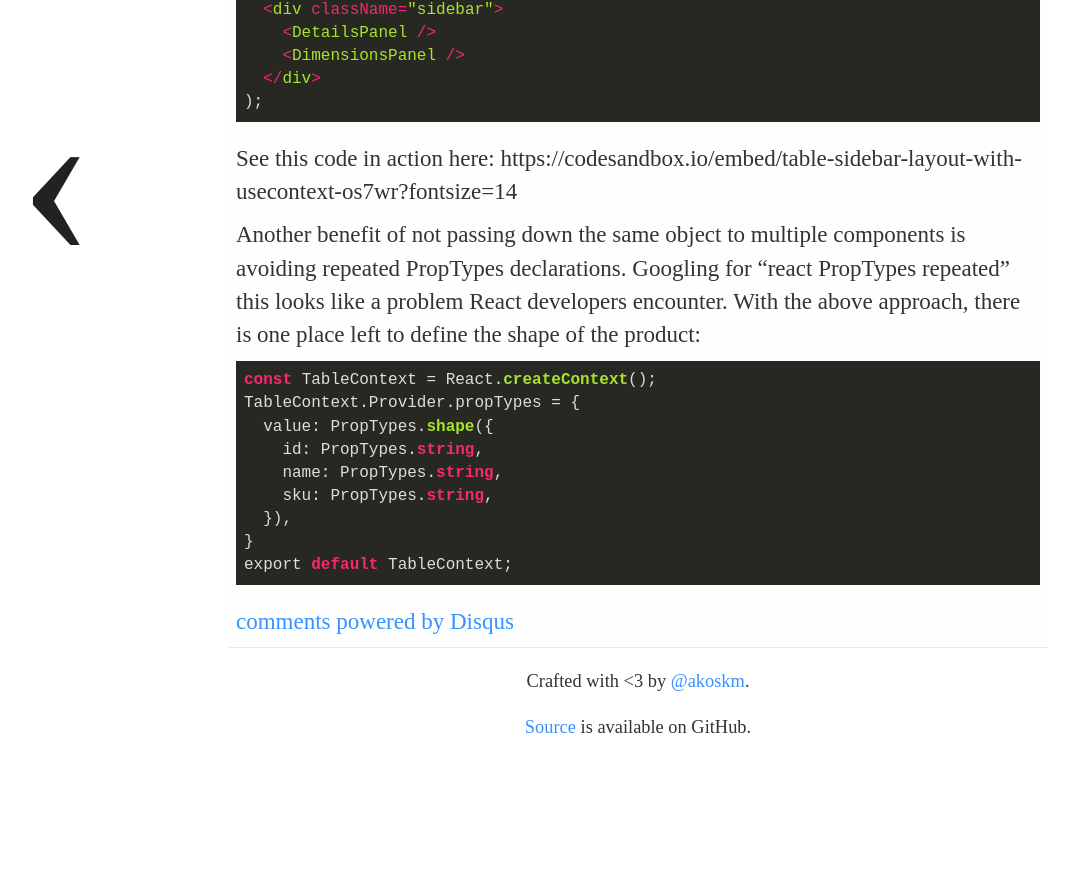
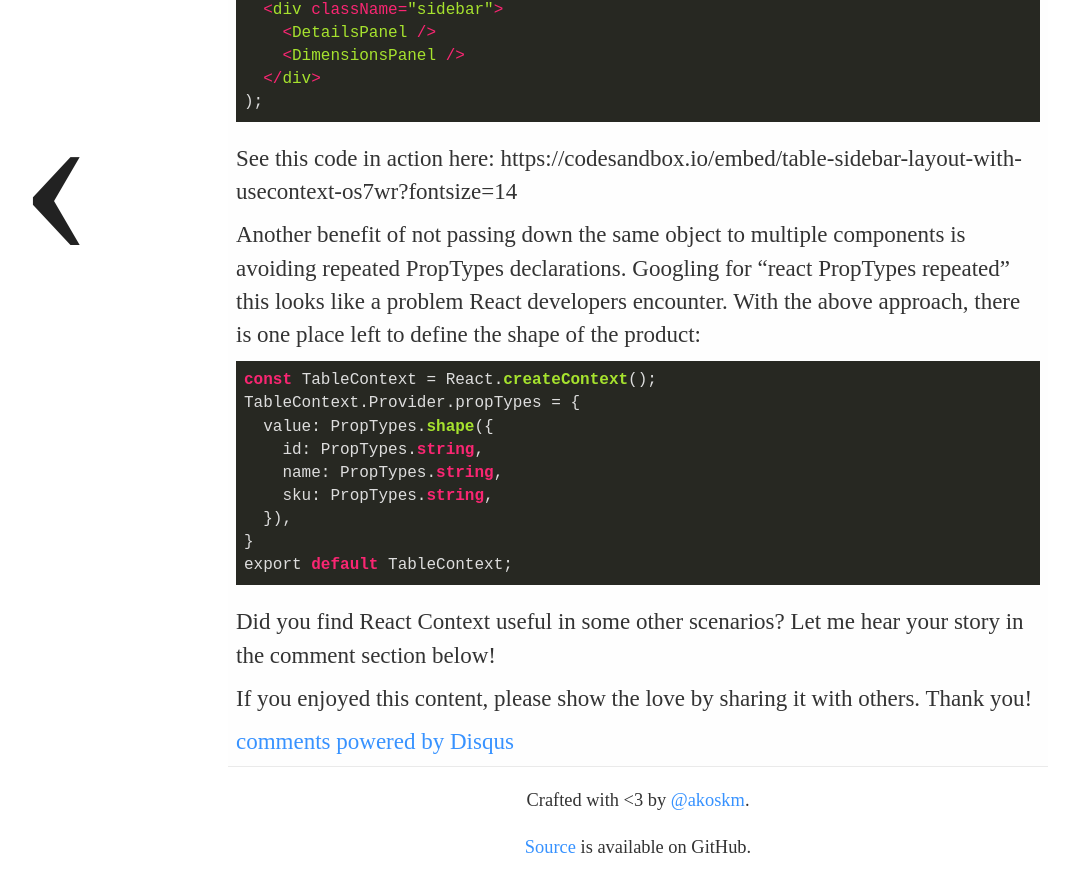
Before and after one commit to akoskm/akoskm.github.io, a Jekyll site: the page built from _posts/2019-09-03-react-usecontext-practical-example.md, in a window 1280 px wide and 900 px high, scrolled down 3469 px. Shown: the top 892 px of the window, without its empty margins (2-1073 px from the left). Built offline with Jekyll 4.4.1, drawn with Linux system fonts in a browser that asks for light colours; nearby versions of some CDN libraries; some web fonts are replaced; our own code applies the rules of GitHub Pages for plain Markdown files; comment, search, counter and statistics services are not loaded; before the commit the page ends 4250 px from its top, so only the background shows below that.

Commit message:
call to action

```diff
--- a/_posts/2019-09-03-react-usecontext-practical-example.md
+++ b/_posts/2019-09-03-react-usecontext-practical-example.md
@@ -119,3 +119,7 @@ Another benefit of not passing down the same object to multiple components is av
       }),
     }
     export default TableContext;
+
+Did you find React Context useful in some other scenarios? Let me hear your story in the comment section below!
+
+If you enjoyed this content, please show the love by sharing it with others. Thank you!
```
